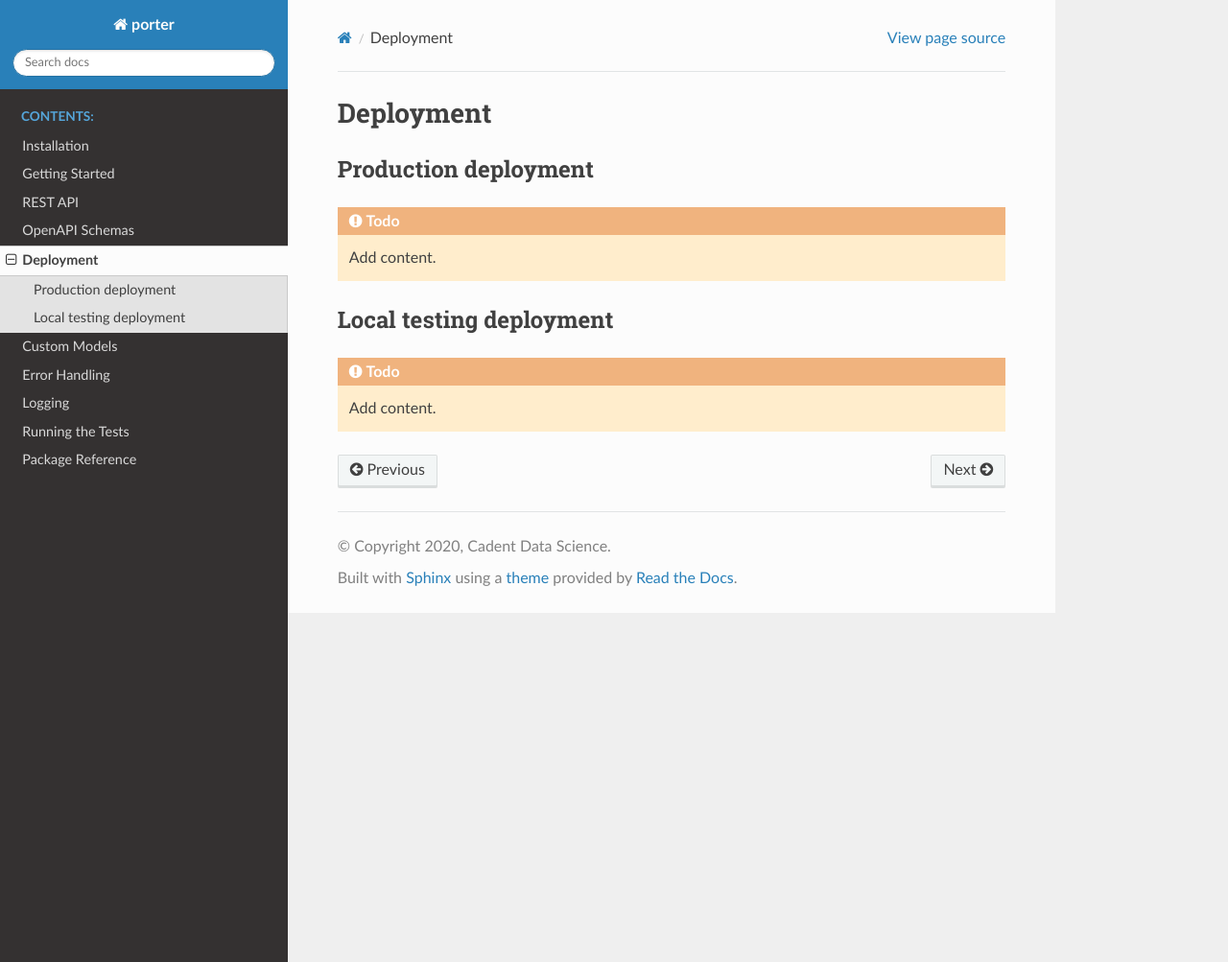
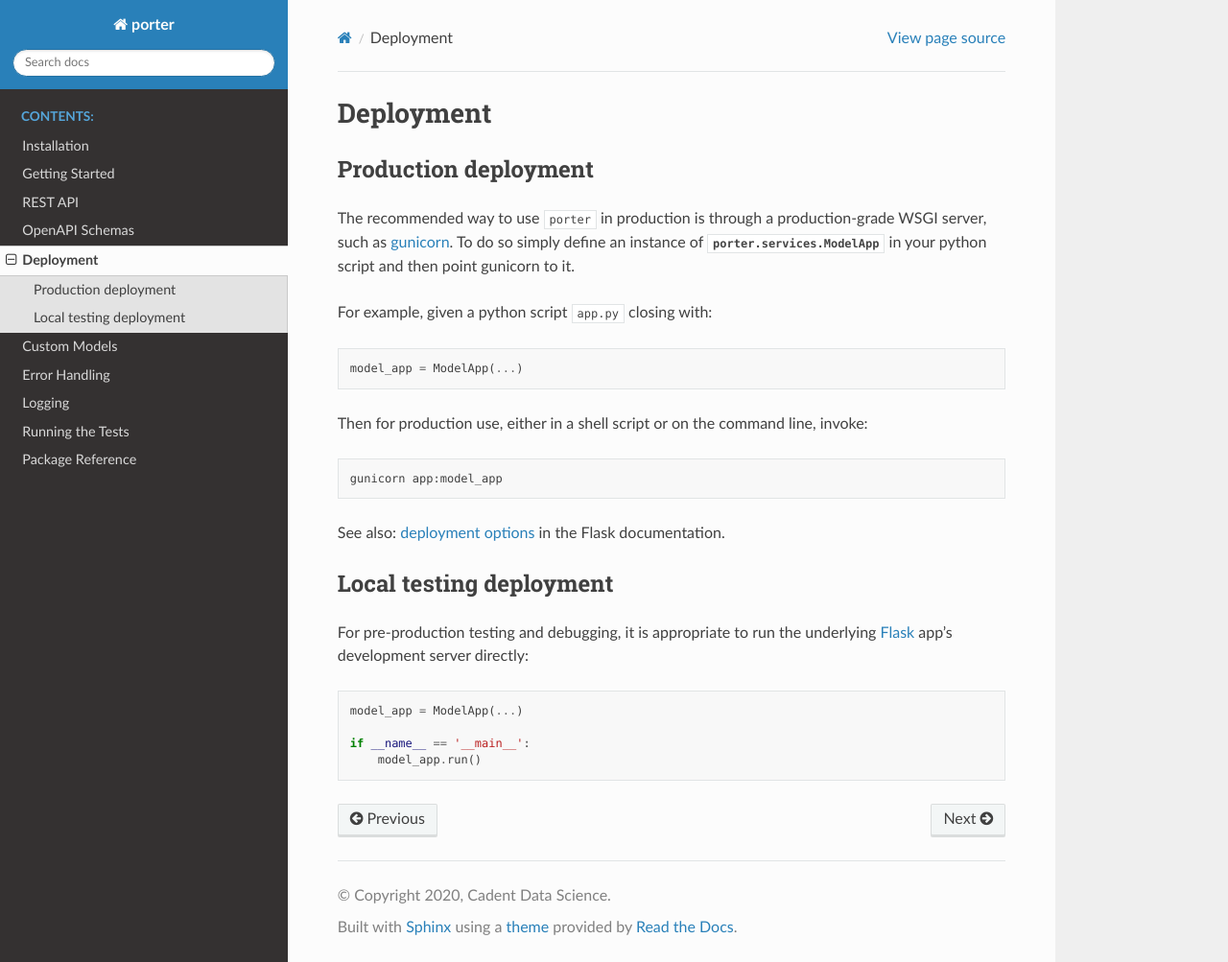
Before and after one commit to dantegates/porter, a Sphinx documentation site: the page built from docs/deployment.rst, in a window 1280 px wide and 1003 px high. Shown: the whole window at 96% size. Built offline with Sphinx 7.4.7 and the Read the Docs theme 2.0.0, drawn with Linux system fonts in a browser that asks for light colours.

Commit message:
add basic deployment docs

```diff
--- a/docs/deployment.rst
+++ b/docs/deployment.rst
@@ -6,11 +6,31 @@ Deployment
 Production deployment
 ---------------------
 
-.. todo::
-    Add content.
+The recommended way to use ``porter`` in production is through a production-grade WSGI server, such as  `gunicorn <https://gunicorn.org/>`_. To do so simply define an instance of :class:`porter.services.ModelApp` in your python script and then point gunicorn to it.
+
+For example, given a python script ``app.py`` closing with:
+
+.. code-block:: python
+
+    model_app = ModelApp(...)
+
+Then for production use, either in a shell script or on the command line, invoke:
+
+.. code-block:: shell
+
+    gunicorn app:model_app
+
+See also: `deployment options <https://flask.palletsprojects.com/en/1.1.x/deploying/#deployment>`_ in the Flask documentation.
+
 
 Local testing deployment
 ------------------------
 
-.. todo::
-    Add content.
+For pre-production testing and debugging, it is appropriate to run the underlying `Flask <https://flask.palletsprojects.com/>`_  app's development server directly:
+
+.. code-block:: python
+
+    model_app = ModelApp(...)
+
+    if __name__ == '__main__':
+        model_app.run()
```
